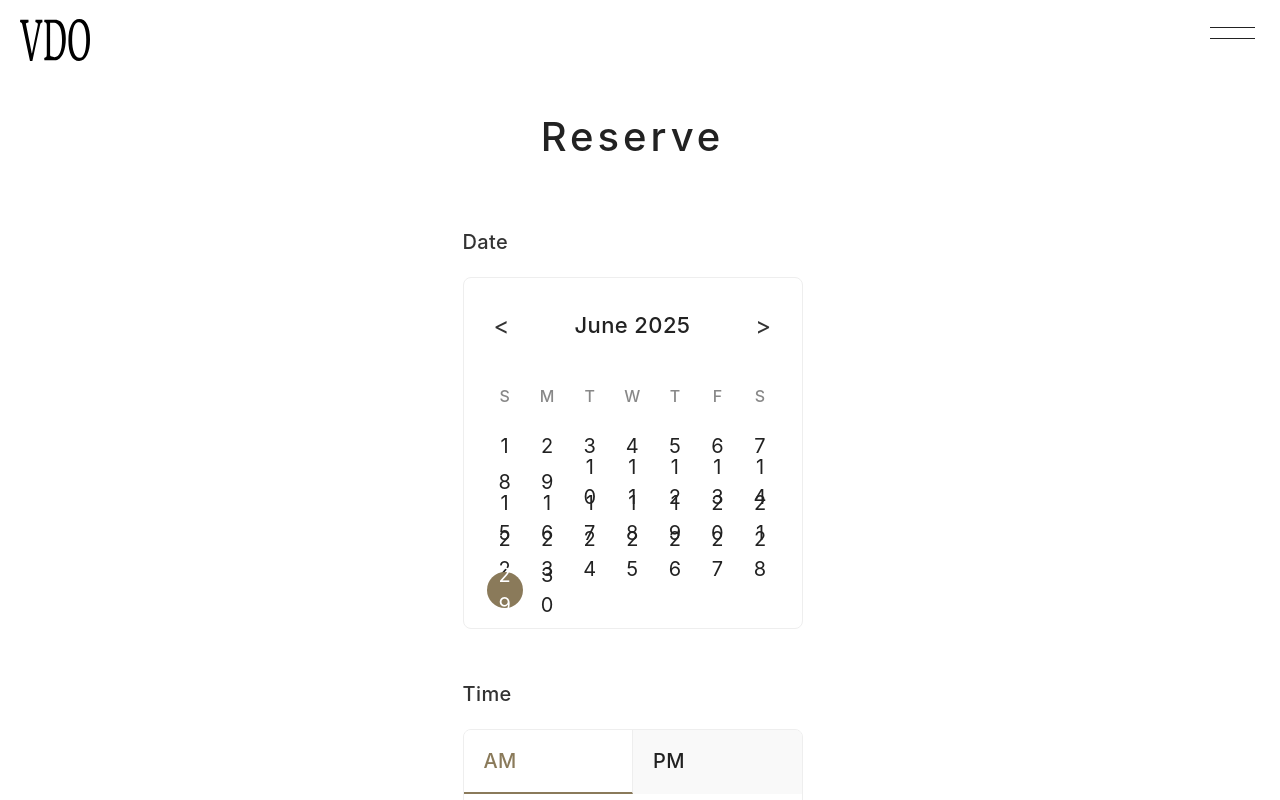
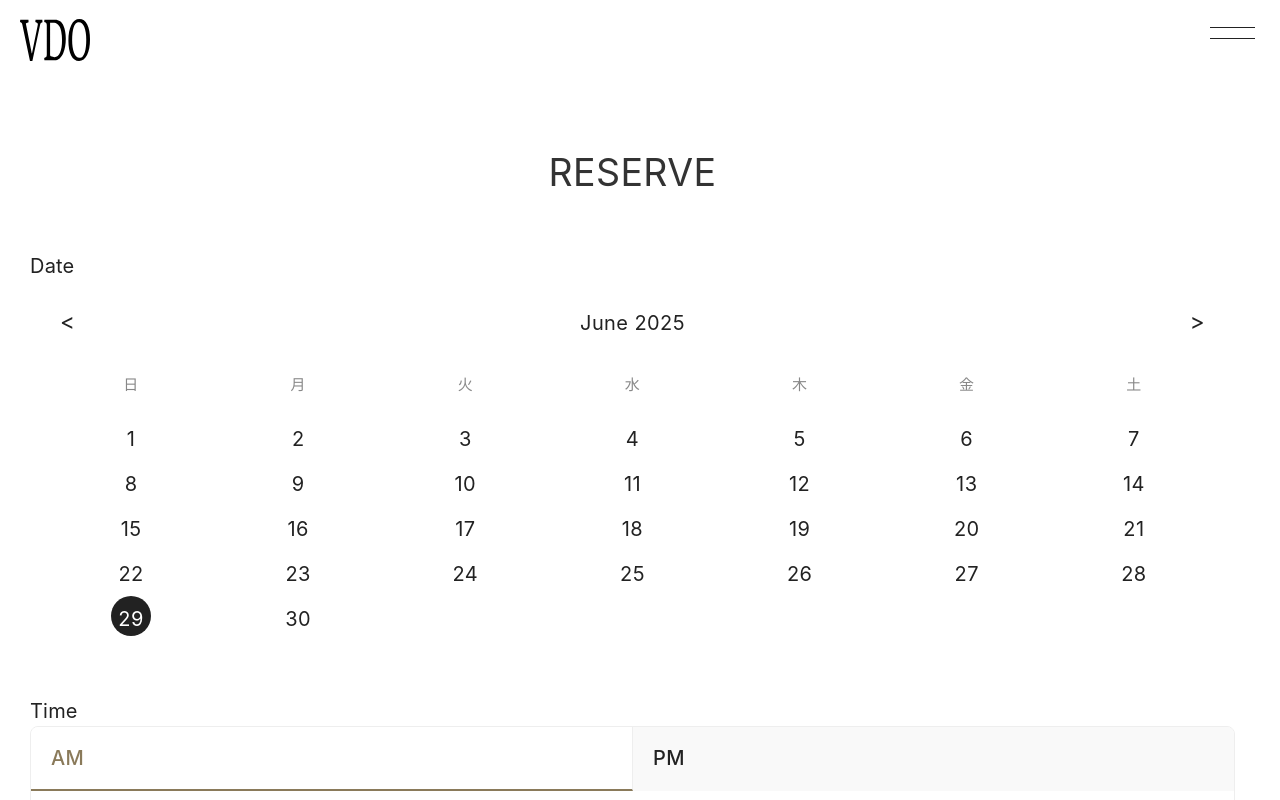
Before and after one commit to koma104/hairsalon-vdo, a Next.js app: page /reserve in a window 1280 px wide. Shown: the top 800 px of the page. Built offline with nearby package versions, Linux system fonts and the light colour scheme; a web font is replaced by a local one.

Commit message:
feat: 予約ページのカレンダー部分スタイリング

```diff
--- a/src/app/globals.css
+++ b/src/app/globals.css
@@ -5,7 +5,7 @@
 
 body {
   font-family: var(--font-sans);
-  background-color: #fff;
+  background-color: var(--color-white);
   color: var(--color-black);
   line-height: 1.5;
   font-size: var(--font-base);
--- a/src/app/reserve/page.tsx
+++ b/src/app/reserve/page.tsx
@@ -11,23 +11,23 @@ const ReservePage = () => {
 
   return (
     <div className={styles.container}>
-      <h1 className={styles.pageTitle}>Reserve</h1>
+      <h1 className={styles['section-title']}>Reserve</h1>
 
       {/* Date Section */}
       <section className={styles.section}>
-        <h2 className={styles.sectionTitle}>Date</h2>
+        <h2 className={styles['reserve-subtitle']}>date</h2>
         <Calendar selectedDate={selectedDate} onDateSelect={setSelectedDate} />
       </section>
 
       {/* Time Section */}
       <section className={styles.section}>
-        <h2 className={styles.sectionTitle}>Time</h2>
+        <h2 className={styles['reserve-subtitle']}>time</h2>
         <TimeSelector selectedTime={selectedTime} onTimeSelect={setSelectedTime} />
       </section>
 
       {/* Service & Stylist Section */}
       <section className={styles.section}>
-        <div className={styles.formGroup}>
+        <div className={styles['form-group']}>
           <label htmlFor="service-select" className={styles.label}>Service</label>
           <select id="service-select" className={styles.select}>
             <option value="">Select service</option>
@@ -36,7 +36,7 @@ const ReservePage = () => {
             <option value="treatment">Treatment</option>
           </select>
         </div>
-        <div className={styles.formGroup}>
+        <div className={styles['form-group']}>
           <label htmlFor="stylist-select" className={styles.label}>Stylist</label>
           <select id="stylist-select" className={styles.select}>
             <option value="">Select stylist</option>
@@ -47,8 +47,8 @@ const ReservePage = () => {
         </div>
       </section>
 
-      <div className={styles.reserveButtonWrapper}>
-        <button className={styles.reserveButton}>Reserve</button>
+      <div className={styles['reserve-button-wrapper']}>
+        <button className={styles['reserve-button']}>Reserve</button>
       </div>
 
     </div>
--- a/src/app/reserve/reserve.module.css
+++ b/src/app/reserve/reserve.module.css
@@ -1,38 +1,41 @@
 .container {
-  padding: 80px 1.5rem 4rem;
-  max-width: 400px;
-  margin: 0 auto;
+  padding-block: var(--spacing-3xl) var(--spacing-3xl);
+  padding-inline: var(--spacing-lg);
 }
 
-.pageTitle {
-  font-size: 2rem;
-  font-weight: 500;
+.section-title {
+  margin-block-end: var(--spacing-lg);
+  padding-block: var(--spacing-xl) var(--spacing-sm);
+  padding-inline: var(--spacing-sm);
+  font-size: var(--font-3xl);
+  font-weight: var(--font-weight-regular);
+  color: var(--color-gray-60);
   text-align: center;
-  margin-bottom: 3rem;
-  letter-spacing: 0.1em;
+  letter-spacing: 0.01em;
+  text-transform: uppercase;
 }
 
 .section {
-  margin-bottom: 2.5rem;
+  margin-block-end: var(--spacing-xl);
 }
 
-.sectionTitle {
-  font-size: 1rem;
-  font-weight: 500;
-  margin-bottom: 1rem;
-  color: #333;
+.reserve-subtitle {
+  font-size: var(--font-base);
+  font-weight: var(--font-weight-regular);
+  letter-spacing: 0.01em;
+  text-transform: capitalize;
 }
 
-.calendarPlaceholder,
-.timeSelectorPlaceholder {
+/* .calendar-placeholder,
+.time-selector-placeholder {
   border: 1px dashed #ccc;
   padding: 4rem 1rem;
   text-align: center;
   color: #888;
   border-radius: 8px;
-}
+} */
 
-.formGroup {
+.form-group {
   margin-bottom: 1.5rem;
 }
 
@@ -57,11 +60,11 @@
   background-size: 1em;
 }
 
-.reserveButtonWrapper {
+.reserve-button-wrapper {
   margin-top: 3rem;
 }
 
-.reserveButton {
+.reserve-button {
   width: 100%;
   padding: 1rem;
   font-size: 1.1rem;
@@ -74,6 +77,6 @@
   transition: background-color 0.2s;
 }
 
-.reserveButton:hover {
+.reserve-button:hover {
   background-color: #7c6d4f;
 }
--- a/src/components/Calendar/Calendar.module.css
+++ b/src/components/Calendar/Calendar.module.css
@@ -1,85 +1,97 @@
 .calendar {
   width: 100%;
-  border-radius: 8px;
-  padding: 1rem;
-  background-color: #fff;
-  border: 1px solid #eee;
+  padding: var(--spacing-sm);
 }
 
 .header {
-  display: flex;
-  justify-content: space-between;
+  display: grid;
+  grid-template-columns: auto 1fr auto;
   align-items: center;
-  margin-bottom: 1.5rem;
+  margin-block-end: var(--spacing-lg);
+  line-height: 1;
 }
 
-.monthYear {
-  font-weight: 500;
-  font-size: 1.1rem;
+.month-year {
+  font-size: var(--font-base);
+  text-align: center;
 }
 
-.navButton {
+.nav-button {
   background: none;
   border: none;
   cursor: pointer;
-  font-size: 1.2rem;
-  color: #333;
-  padding: 0.5rem;
+  font-size: var(--font-lg);
+  padding: var(--spacing-xs);
+  transition: color 0.2s ease;
+
+  &:focus-visible {
+    color: var(--color-hover);
+  }
+
+  @media (any-hover: hover) {
+    &:hover {
+      color: var(--color-hover);
+    }
+  }
 }
 
-.daysOfWeek,
-.daysGrid {
+.days-of-week,
+.days-grid {
   display: grid;
   grid-template-columns: repeat(7, 1fr);
-  text-align: center;
+  place-items: center;
+  gap: var(--spacing-xxs);
 }
 
-.daysOfWeek {
-  margin-bottom: 1rem;
-  font-size: 0.8rem;
-  color: #888;
-  font-weight: 500;
+.days-of-week {
+  margin-block-end: var(--spacing-sm);
+  font-size: var(--font-xs);
+  color: var(--color-gray-30);
 }
 
 .day {
-  display: flex;
-  justify-content: center;
-  align-items: center;
-  padding: 0.5rem;
-  margin: 0.1rem;
+  display: grid;
+  place-items: center;
+  padding-block: calc(var(--spacing-xs) - var(--spacing-xxs) * 0.5) var(--spacing-xxs);
+  padding-inline: var(--spacing-xxs);
   cursor: pointer;
   border: none;
   background-color: transparent;
   border-radius: 50%;
-  width: 36px;
-  height: 36px;
-  margin: auto;
+  width: var(--spacing-xl);
+  height: var(--spacing-xl);
+  font-size: var(--font-base);
   transition: background-color 0.2s ease, color 0.2s ease;
 
   &:focus-visible {
     background-color: var(--color-hover);
-    color: #fff;
+    color: var(--color-white);
   }
 
   @media (any-hover: hover) {
     &:hover {
       background-color: var(--color-hover);
-      color: #fff;
+      color: var(--color-white);
     }
   }
 }
 
 .selected {
-  background-color: #8a7a5a;
-  color: #fff;
+  background-color: var(--color-black);
+  color: var(--color-white);
 
   &:focus-visible {
-    background-color: var(--color-hover);
+    background-color: var(--color-black);
+    color: var(--color-white);
+    outline: 2px solid var(--color-hover);
+    outline-offset: 2px;
   }
 
   @media (any-hover: hover) {
     &:hover {
-      background-color: var(--color-hover);
+      background-color: var(--color-black);
+      color: var(--color-white);
+      cursor: default;
     }
   }
 }
--- a/src/components/Calendar/Calendar.tsx
+++ b/src/components/Calendar/Calendar.tsx
@@ -11,7 +11,7 @@ interface CalendarProps {
 const Calendar: React.FC<CalendarProps> = ({ selectedDate, onDateSelect }) => {
   const [currentDate, setCurrentDate] = useState(new Date());
 
-  const daysOfWeek = ['S', 'M', 'T', 'W', 'T', 'F', 'S'];
+  const daysOfWeek = ['日', '月', '火', '水', '木', '金', '土'];
   const monthNames = [
     'January', 'February', 'March', 'April', 'May', 'June',
     'July', 'August', 'September', 'October', 'November', 'December'
@@ -35,16 +35,16 @@ const Calendar: React.FC<CalendarProps> = ({ selectedDate, onDateSelect }) => {
   return (
     <div className={styles.calendar}>
       <div className={styles.header}>
-        <button onClick={() => changeMonth(-1)} className={styles.navButton}>&lt;</button>
-        <div className={styles.monthYear}>
+        <button onClick={() => changeMonth(-1)} className={styles['nav-button']}>&lt;</button>
+        <div className={styles['month-year']}>
           {monthNames[month]} {year}
         </div>
-        <button onClick={() => changeMonth(1)} className={styles.navButton}>&gt;</button>
+        <button onClick={() => changeMonth(1)} className={styles['nav-button']}>&gt;</button>
       </div>
-      <div className={styles.daysOfWeek}>
+      <div className={styles['days-of-week']}>
         {daysOfWeek.map((day, index) => <div key={`${day}-${index}`}>{day}</div>)}
       </div>
-      <div className={styles.daysGrid}>
+      <div className={styles['days-grid']}>
         {Array.from({ length: firstDayOfMonth }).map((_, i) => <div key={`empty-${i}`} />)}
         {Array.from({ length: daysInMonth }).map((_, i) => {
           const day = i + 1;
```
